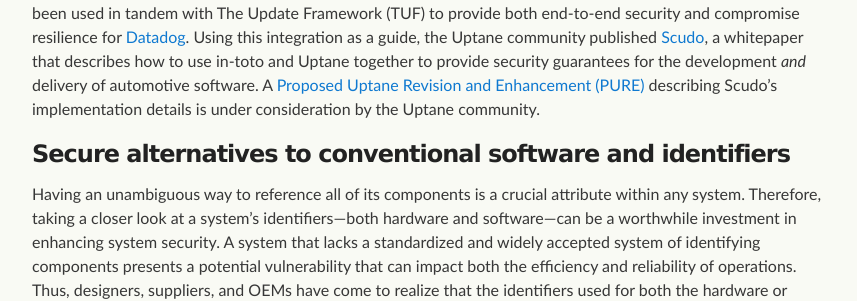
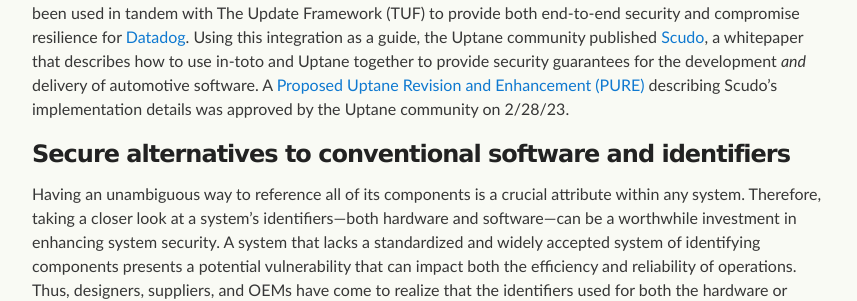
Before and after one commit to uptane/deployment-considerations, a Jekyll site: the page built from security_considerations.md, in a window 1280 px wide and 900 px high, scrolled down 1234 px. Shown: the part 185-486 px from the top of the window, without its empty margins (208-1065 px from the left). Built offline with Jekyll 4.4.1, drawn with Linux system fonts in a browser that asks for light colours; our own code applies the rules of GitHub Pages for plain Markdown files.

Commit message:
Update security_considerations.md
Scudo was accepted as a PURE on 2/28. This commit links text about Uptane and supply chain security to the approved text. The rest of the supply chain text was reviewed and approved on 1/23/23

```diff
--- a/security_considerations.md
+++ b/security_considerations.md
@@ -23,7 +23,7 @@ As new legislation emerges in the wake of several high profile supply chain atta
 
 There are a number of complementary supply chain security technologies that might be adapted for these purposes. The [in-toto](https://in-toto.io/) framework is a common link between a number of these efforts. The framework breaks down the software supply chain into a series of steps, each of which has a “functionary,” human or otherwise, authorized to perform it. A policy is defined for each supply chain and it is then cryptographically signed by the supply chain owner. As each functionary performs its task, it captures separate signed metadata that documents the artifacts involved. The metadata is then validated against the policy, ensuring only authorized actions or operations were performed in the supply chain.
 
-in-toto has already been successfully adopted or integrated into several major open source software projects, including those hosted by the Cloud Native Computing Foundation, a part of the Linux Foundation. It has already been used in tandem with The Update Framework (TUF) to provide both end-to-end security and compromise resilience for [Datadog](https://www.datadoghq.com/blog/engineering/secure-publication-of-datadog-agent-integrations-with-tuf-and-in-toto/). Using this integration as a guide, the Uptane community published [Scudo](https://uptane.github.io/papers/scudo-whitepaper.pdf), a whitepaper that describes how to use in-toto and Uptane together to provide security guarantees for the development _and_ delivery of automotive software. A [Proposed Uptane Revision and Enhancement (PURE)](https://github.com/uptane/pures) describing Scudo's implementation details is under consideration by the Uptane community.
+in-toto has already been successfully adopted or integrated into several major open source software projects, including those hosted by the Cloud Native Computing Foundation, a part of the Linux Foundation. It has already been used in tandem with The Update Framework (TUF) to provide both end-to-end security and compromise resilience for [Datadog](https://www.datadoghq.com/blog/engineering/secure-publication-of-datadog-agent-integrations-with-tuf-and-in-toto/). Using this integration as a guide, the Uptane community published [Scudo](https://uptane.github.io/papers/scudo-whitepaper.pdf), a whitepaper that describes how to use in-toto and Uptane together to provide security guarantees for the development _and_ delivery of automotive software. A [Proposed Uptane Revision and Enhancement (PURE)](https://github.com/uptane/pures/blob/main/pure3.md) describing Scudo's implementation details was approved by the Uptane community on 2/28/23.
 
 ### Secure alternatives to conventional software and identifiers
 Having an unambiguous way to reference all of its components is a crucial attribute within any system. Therefore, taking a closer look at a system’s identifiers—both hardware and software—can be a worthwhile investment in enhancing system security. A system that lacks a standardized and widely accepted system of identifying components presents a potential vulnerability that can impact both the efficiency and reliability of operations. Thus, designers, suppliers, and OEMs have come to realize that the identifiers used for both the hardware or software element on a vehicle are not trivial details. Despite the emergence of alternative ECU and software ID strategies, the utilization of VIN numbers, often as the only hardware identifier on a vehicle, is still all too common a practice.
```
